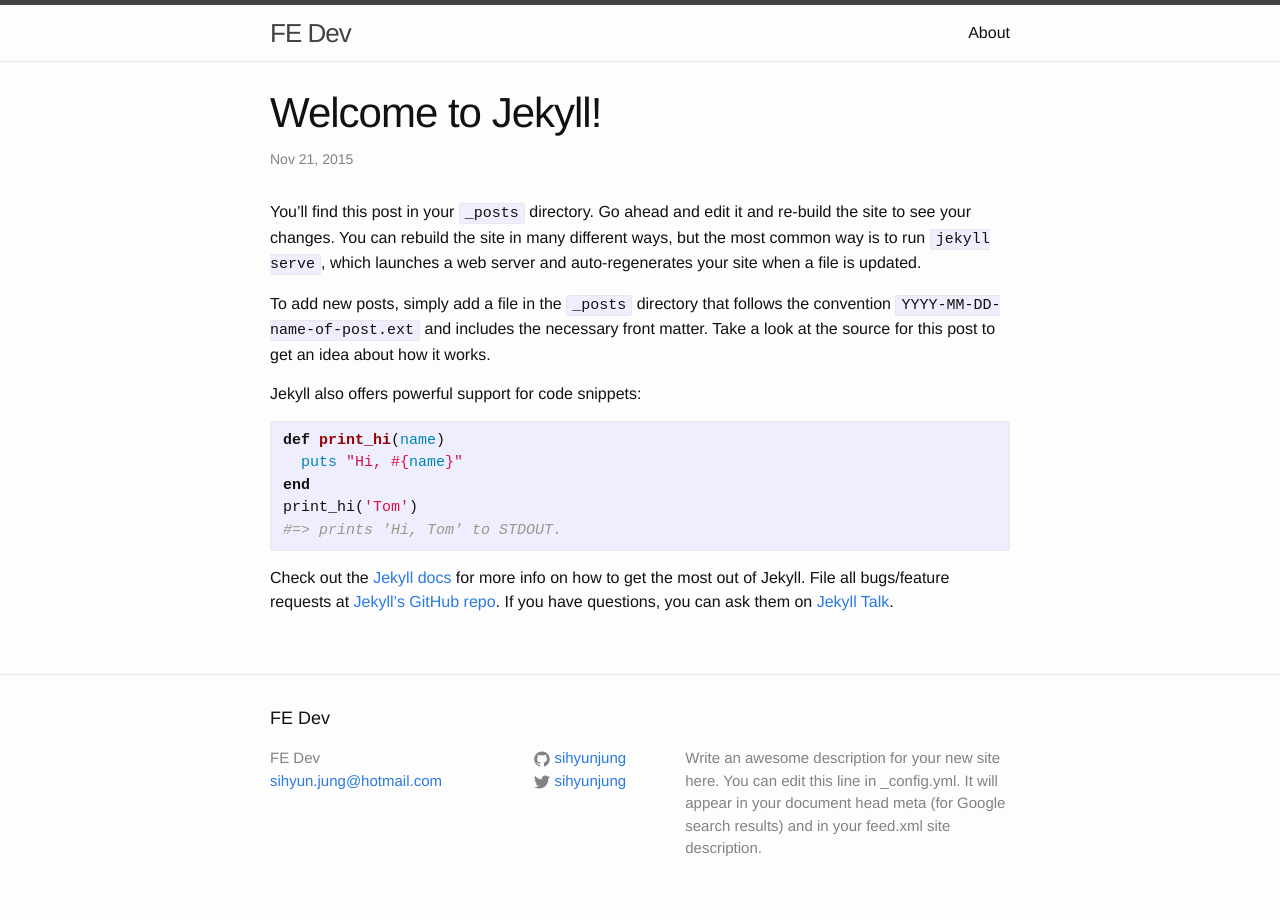
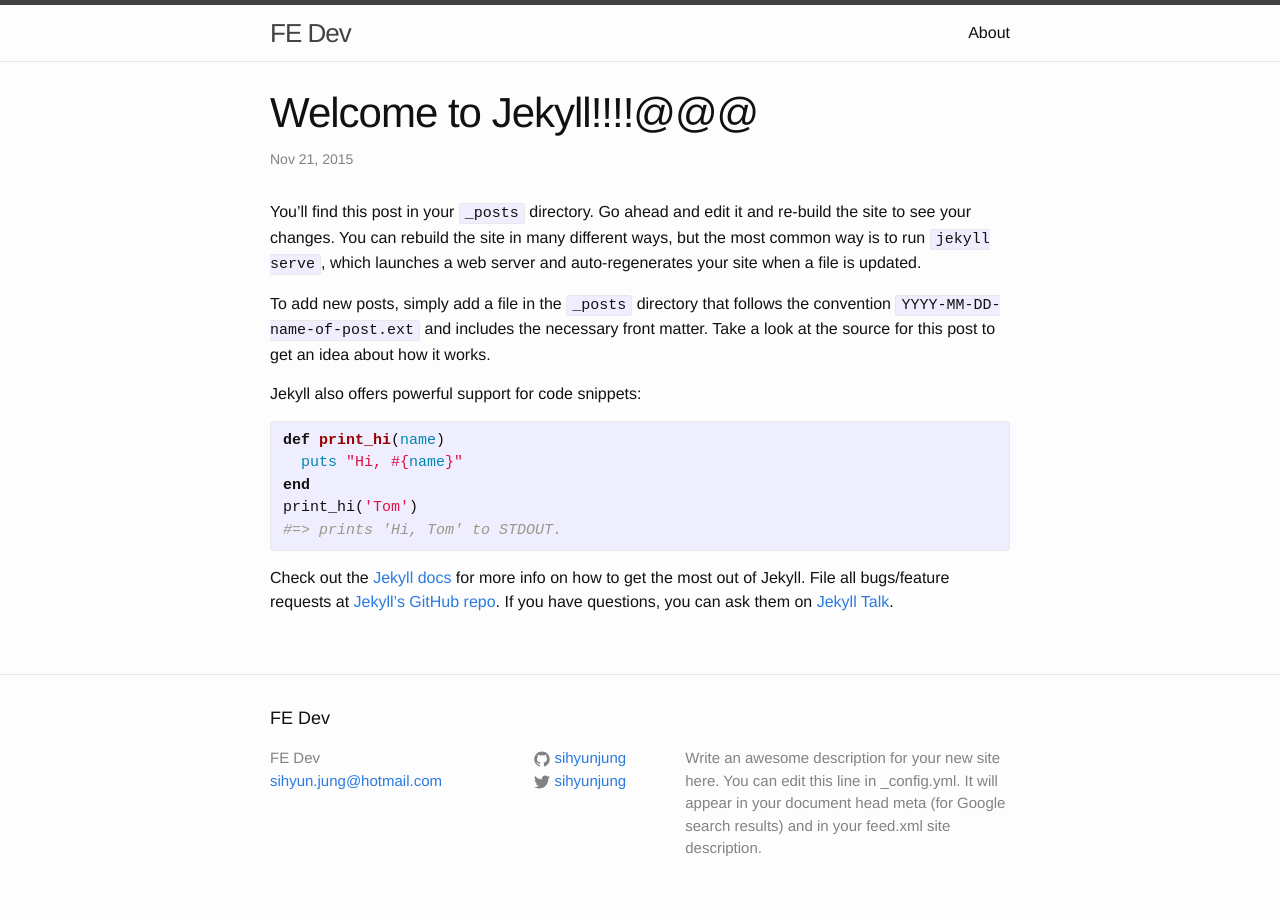
Before and after one commit to sihyunjung/sihyunjung.github.io, a Jekyll site: the page built from _posts/2015-11-21-welcome-to-jekyll.markdown, in a window 1280 px wide. Built offline with Jekyll 4.4.1, drawn with Linux system fonts in a browser that asks for light colours.

Commit message:
[master -> 수정] 지킬 사용하는거 파악..중? 이래저래 바꿔보는즁

```diff
--- a/_posts/2015-11-21-welcome-to-jekyll.markdown
+++ b/_posts/2015-11-21-welcome-to-jekyll.markdown
@@ -1,6 +1,6 @@
 ---
 layout: post
-title:  "Welcome to Jekyll!"
+title:  "Welcome to Jekyll!!!!@@@"
 date:   2015-11-21 15:16:46 +0900
 categories: jekyll update
 ---
```
